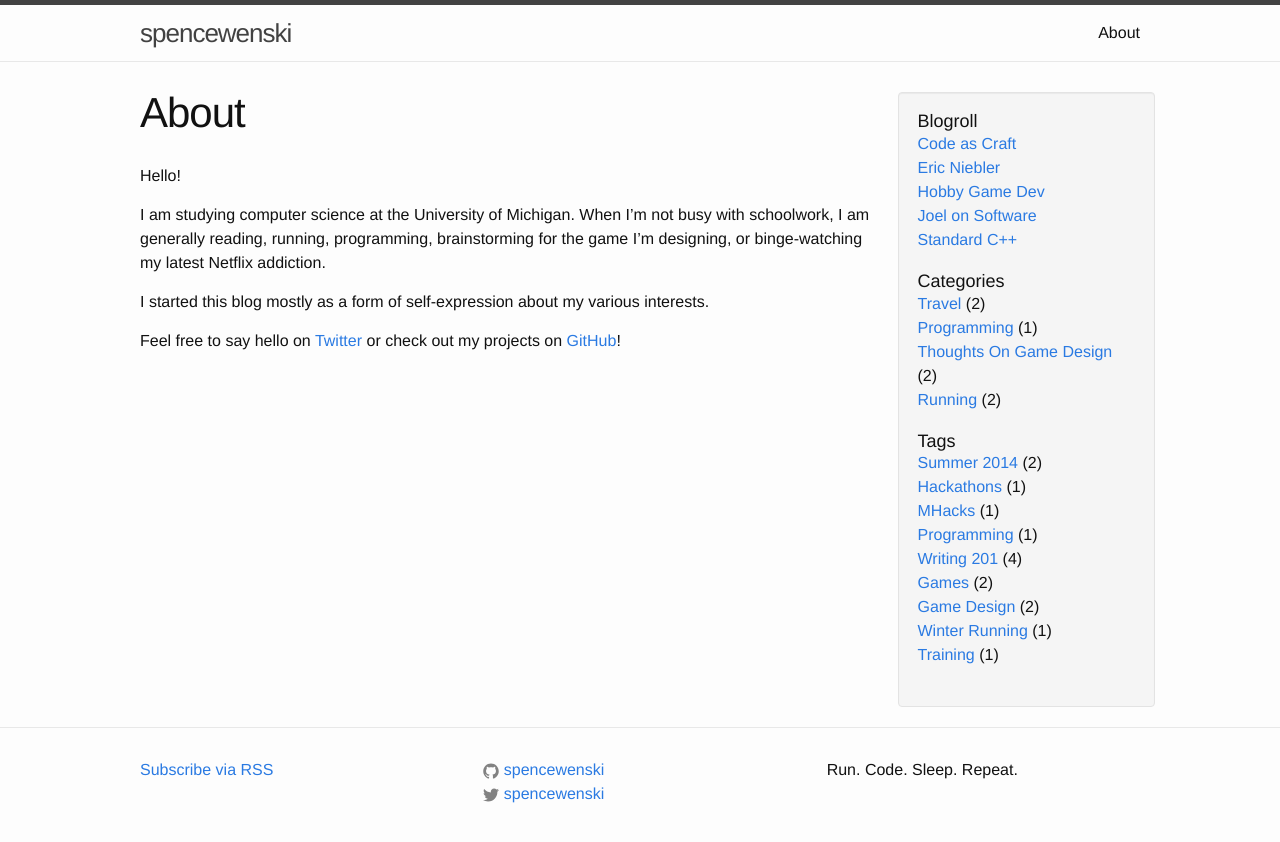
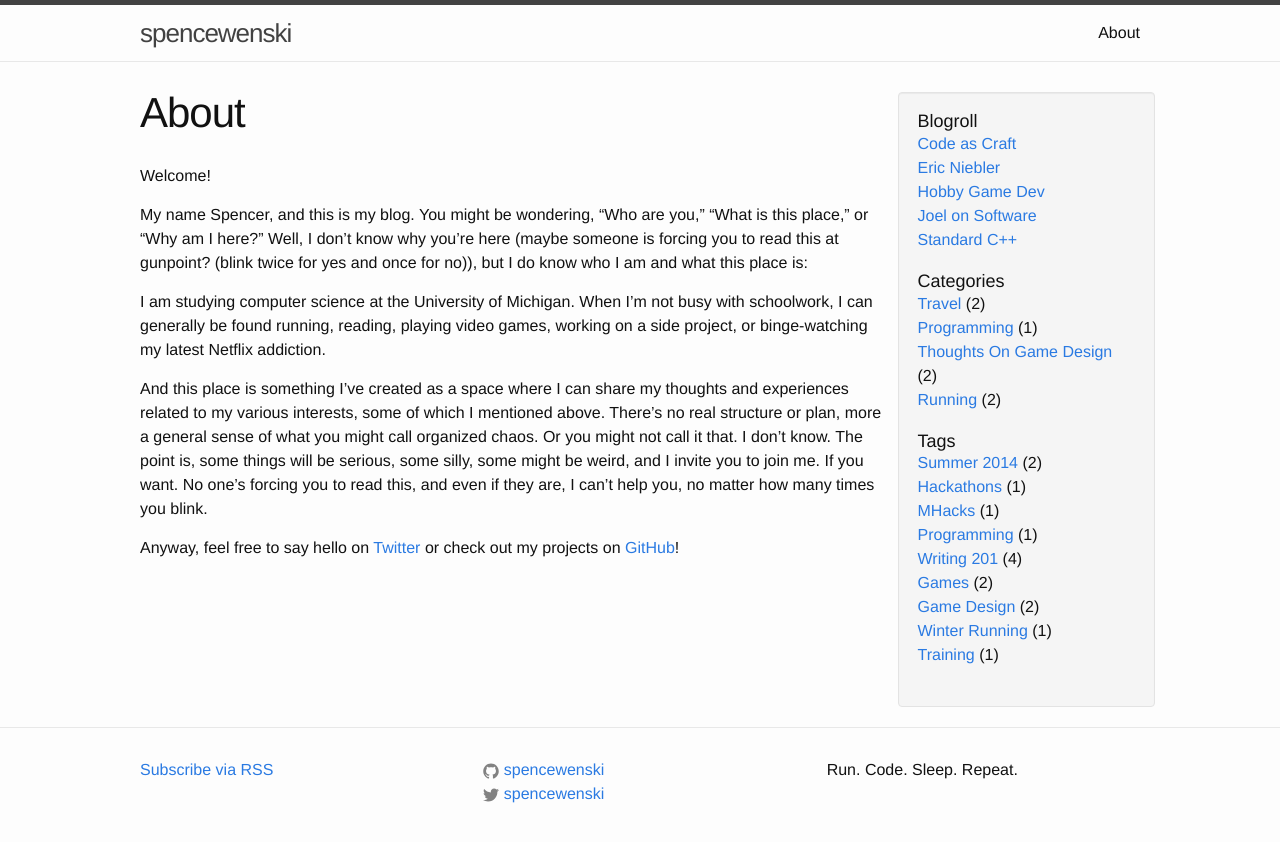
Before and after one commit to spencewenski/spencewenski.github.io, a Jekyll site: the page built from about.md, in a window 1280 px wide. Shown: the top 842 px of the page. Built offline with Jekyll 4.4.1, drawn with Linux system fonts in a browser that asks for light colours.

Commit message:
update about page

```diff
--- a/about.md
+++ b/about.md
@@ -4,10 +4,16 @@ title: About
 permalink: /about/
 ---
 
-Hello!
+Welcome!
 
-I am studying computer science at the University of Michigan. When I’m not busy with schoolwork, I am generally reading, running, programming, brainstorming for the game I’m designing, or binge-watching my latest Netflix addiction.
+My name Spencer, and this is my blog. You might be wondering, "Who are you," "What is this place," or "Why am I here?" Well, I don't know why you're here (maybe someone is forcing you to read this at gunpoint? (blink twice for yes and once for no)), but I do know who I am and what this place is:
 
-I started this blog mostly as a form of self-expression about my various interests.
+I am studying computer science at the University of Michigan. When I'm not busy with schoolwork, I can generally be found running, reading, playing video games, working on a side project, or binge-watching my latest Netflix addiction.
 
-Feel free to say hello on [Twitter](https://twitter.com/spencewenski) or check out my projects on [GitHub](https://github.com/spencewenski)!
+And this place is something I've created as a space where I can share my thoughts and experiences related to my various interests, some of which I mentioned above. There's no real structure or plan, more a general sense of what you might call organized chaos. Or you might not call it that. I don't know. The point is, some things will be serious, some silly, some might be weird, and I invite you to join me. If you want. No one's forcing you to read this, and even if they are, I can't help you, no matter how many times you blink.
+
+Anyway, feel free to say hello on [Twitter][twitter-link] or check out my projects on [GitHub][github-link]!
+
+
+[twitter-link]: https://twitter.com/{{ site.twitter_username }}
+[github-link]: https://github.com/{{ site.github_username }}
```
